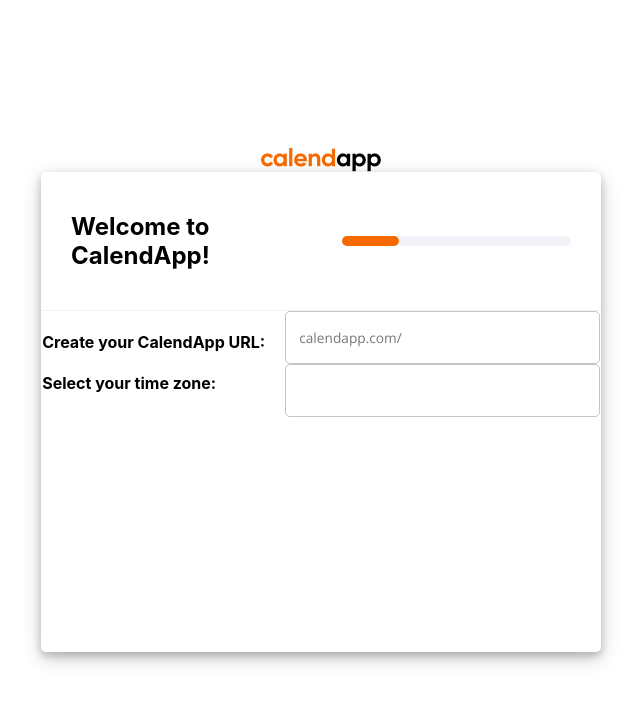
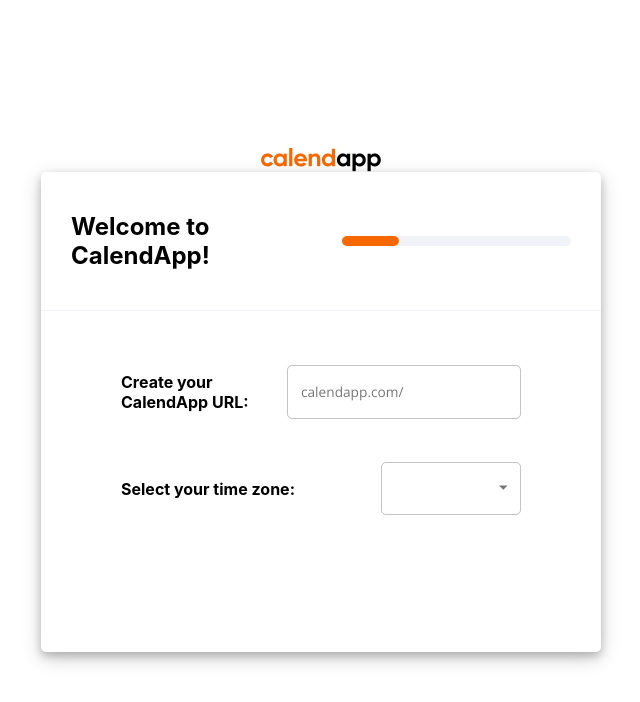
Before and after one commit to hatchways/team-long-john, a React (Create React App) app in the folder client/: page /profile_settings in a window 1280 px wide. Shown: the top 702 px of the page, without its empty margins (319-959 px from the left). Built offline with nearby package versions, Linux system fonts and the light colour scheme.

Commit message:
ffinished styling for profile_settings page

```diff
--- a/client/src/pages/Onboarding/ProfileSettings.tsx
+++ b/client/src/pages/Onboarding/ProfileSettings.tsx
@@ -1,33 +1,79 @@
 import React from 'react';
-import { Grid, Box, InputAdornment, InputLabel, OutlinedInput } from '@material-ui/core/';
+import moment from 'moment-timezone';
+
+import {
+  Grid,
+  Box,
+  InputAdornment,
+  InputLabel,
+  OutlinedInput,
+  Select,
+  MenuItem,
+  FormControl,
+} from '@material-ui/core/';
 
 import OnboardingHeader from './OnboardingHeader/OnboardingHeader';
 import logo from '../../Images/logo.png';
 import useStyles from './useStyles';
+import { string } from 'yup';
+
+interface TimeZone {
+  [key: string]: { timeZone: string; abbr: string };
+}
 
 const ProfileSettings = (): JSX.Element => {
   const classes = useStyles();
 
+  const filteredTimeZones: TimeZone = {};
+
+  // Filtering out list of unnecessary time zones (lots of duplicates)
+  moment.tz.names().map((timeZone): void => {
+    const abbr = moment.tz(timeZone).zoneName();
+
+    if (abbr[0] === '+' || abbr[0] === '-') return;
+
+    filteredTimeZones[abbr] = { timeZone, abbr };
+    return;
+  });
+
+  // Render our list of time zones to choose from
+  const renderTimeZones = Object.keys(filteredTimeZones)
+    .sort()
+    .map((key) => {
+      const { timeZone, abbr } = filteredTimeZones[key];
+      const time = moment.tz(timeZone).format('(h:ma)');
+
+      return (
+        <MenuItem key={abbr} value={timeZone}>
+          <h4 style={{ display: 'inline', marginRight: '5px' }}>{abbr} Time</h4>
+          <span style={{ color: '#b0b9cd' }}>{time}</span>
+        </MenuItem>
+      );
+    });
+
   return (
     <Grid className={classes.page} container direction="column" justify="center" alignItems="center">
       <img src={logo} />
-      <Box className={classes.component}>
+      <Box className={classes.box}>
         <OnboardingHeader headerText="Welcome to CalendApp!" />
-        <Box className={classes.form}>
-          <Box>
-            <h4 className={classes.subheader}>Create your CalendApp URL:</h4>
-            <h4 className={classes.subheader}>Select your time zone:</h4>
+        <Box mt={5}>
+          <Box mb={3} mx={10} className={classes.inputBox}>
+            <h4>Create your CalendApp URL:</h4>
+            <FormControl>
+              <OutlinedInput
+                startAdornment={
+                  <InputAdornment position="start">
+                    <InputLabel>calendapp.com/</InputLabel>
+                  </InputAdornment>
+                }
+              />
+            </FormControl>
           </Box>
-          <Box className={classes.box}>
-            <OutlinedInput
-              id="input-with-icon-adornment"
-              startAdornment={
-                <InputAdornment position="start">
-                  <InputLabel htmlFor="component-outlined">calendapp.com/</InputLabel>
-                </InputAdornment>
-              }
-            />
-            <OutlinedInput id="input-with-icon-adornment" />
+          <Box mb={2} mx={10} className={classes.inputBox}>
+            <h4>Select your time zone:</h4>
+            <FormControl style={{ minWidth: '35%' }} variant="outlined">
+              <Select value="">{renderTimeZones}</Select>
+            </FormControl>
           </Box>
         </Box>
       </Box>
--- a/client/src/pages/Onboarding/useStyles.ts
+++ b/client/src/pages/Onboarding/useStyles.ts
@@ -2,24 +2,20 @@
 
 const useStyles = makeStyles(() => ({
   page: {
+    width: '100vw',
     height: '100vh',
+    padding: '0 40px',
   },
-  component: {
+  box: {
     borderRadius: 5,
     height: '60vh',
     width: '70vh',
     boxShadow: '0 4px 8px 0 rgba(0, 0, 0, 0.2), 0 6px 20px 0 rgba(0, 0, 0, 0.19)',
   },
-  form: {
+  inputBox: {
     display: 'flex',
-    justifyContent: 'center',
-  },
-  box: {
-    display: 'flex',
-    flexDirection: 'column',
-  },
-  subheader: {
-    marginRight: 20,
+    alignItems: 'center',
+    justifyContent: 'space-between',
   },
 }));
 
```
Also changed, not shown: 2 other files (tests, documents, lock files or other folders).
